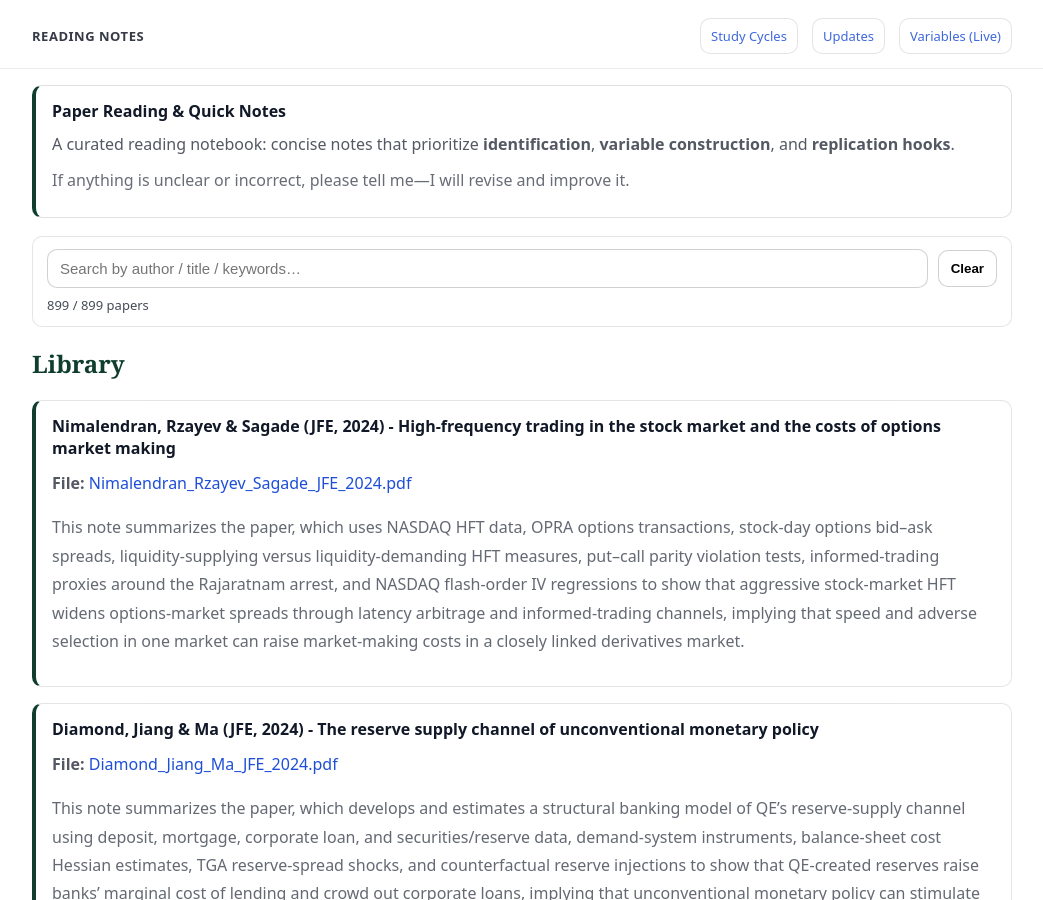
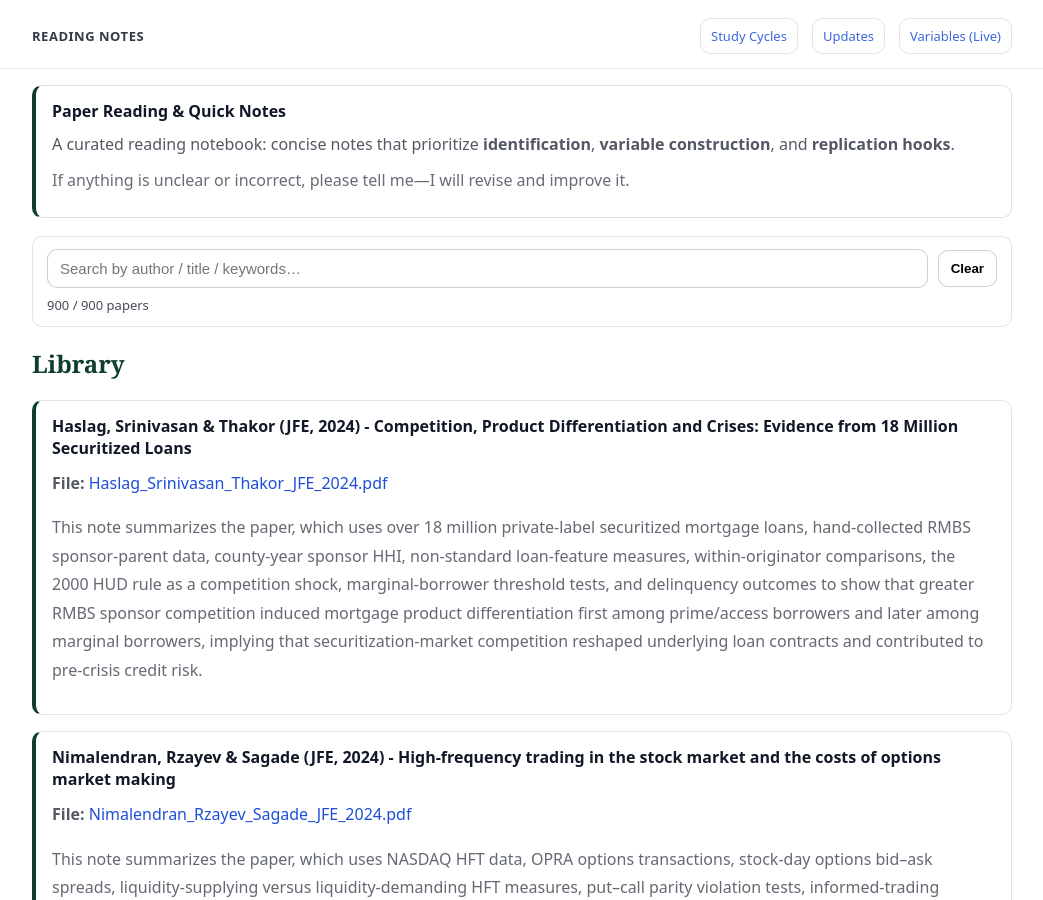
Before and after one commit to yaxinzn/study-archive, a Jekyll site: the page built from reading/index.md, in a window 1280 px wide and 900 px high. Shown: the whole window, without its empty margins (118-1161 px from the left). Built offline with Jekyll 4.4.1, drawn with Linux system fonts in a browser that asks for light colours.

Commit message:
Reading: add/update Haslag_Srinivasan_Thakor_JFE_2024.pdf

```diff
--- a/_data/reading.yml
+++ b/_data/reading.yml
@@ -1,3 +1,7 @@
+- title: "Haslag, Srinivasan & Thakor (JFE, 2024) - Competition, Product Differentiation and Crises: Evidence from 18 Million Securitized Loans"
+  file: "Haslag_Srinivasan_Thakor_JFE_2024.pdf"
+  desc: "This note summarizes the paper, which uses over 18 million private-label securitized mortgage loans, hand-collected RMBS sponsor-parent data, county-year sponsor HHI, non-standard loan-feature measures, within-originator comparisons, the 2000 HUD rule as a competition shock, marginal-borrower threshold tests, and delinquency outcomes to show that greater RMBS sponsor competition induced mortgage product differentiation first among prime/access borrowers and later among marginal borrowers, implying that securitization-market competition reshaped underlying loan contracts and contributed to pre-crisis credit risk."
+
 - title: "Nimalendran, Rzayev & Sagade (JFE, 2024) - High-frequency trading in the stock market and the costs of options market making"
   file: "Nimalendran_Rzayev_Sagade_JFE_2024.pdf"
   desc: "This note summarizes the paper, which uses NASDAQ HFT data, OPRA options transactions, stock-day options bid–ask spreads, liquidity-supplying versus liquidity-demanding HFT measures, put–call parity violation tests, informed-trading proxies around the Rajaratnam arrest, and NASDAQ flash-order IV regressions to show that aggressive stock-market HFT widens options-market spreads through latency arbitrage and informed-trading channels, implying that speed and adverse selection in one market can raise market-making costs in a closely linked derivatives market."
```
Also changed, not shown: 1 other file.
